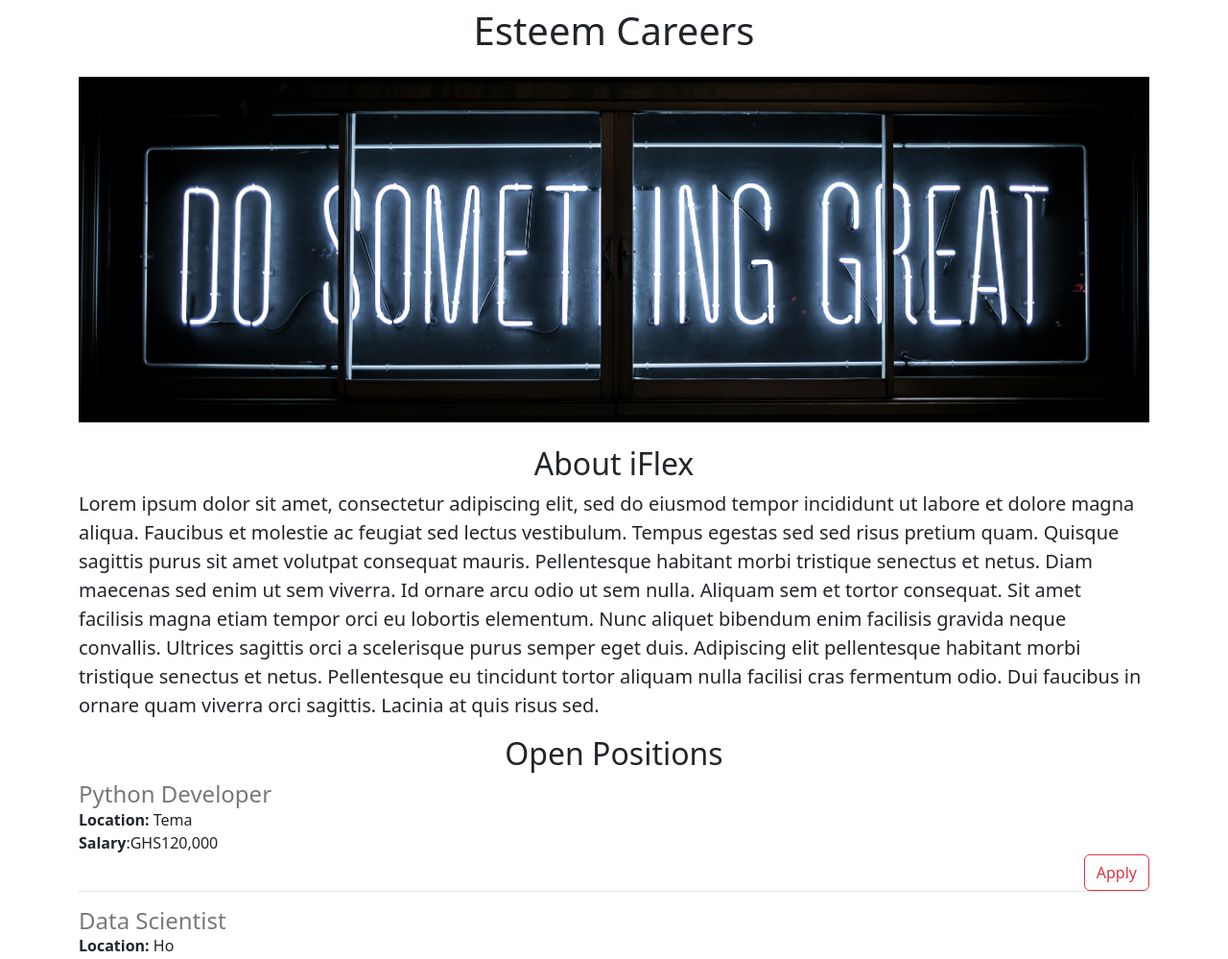
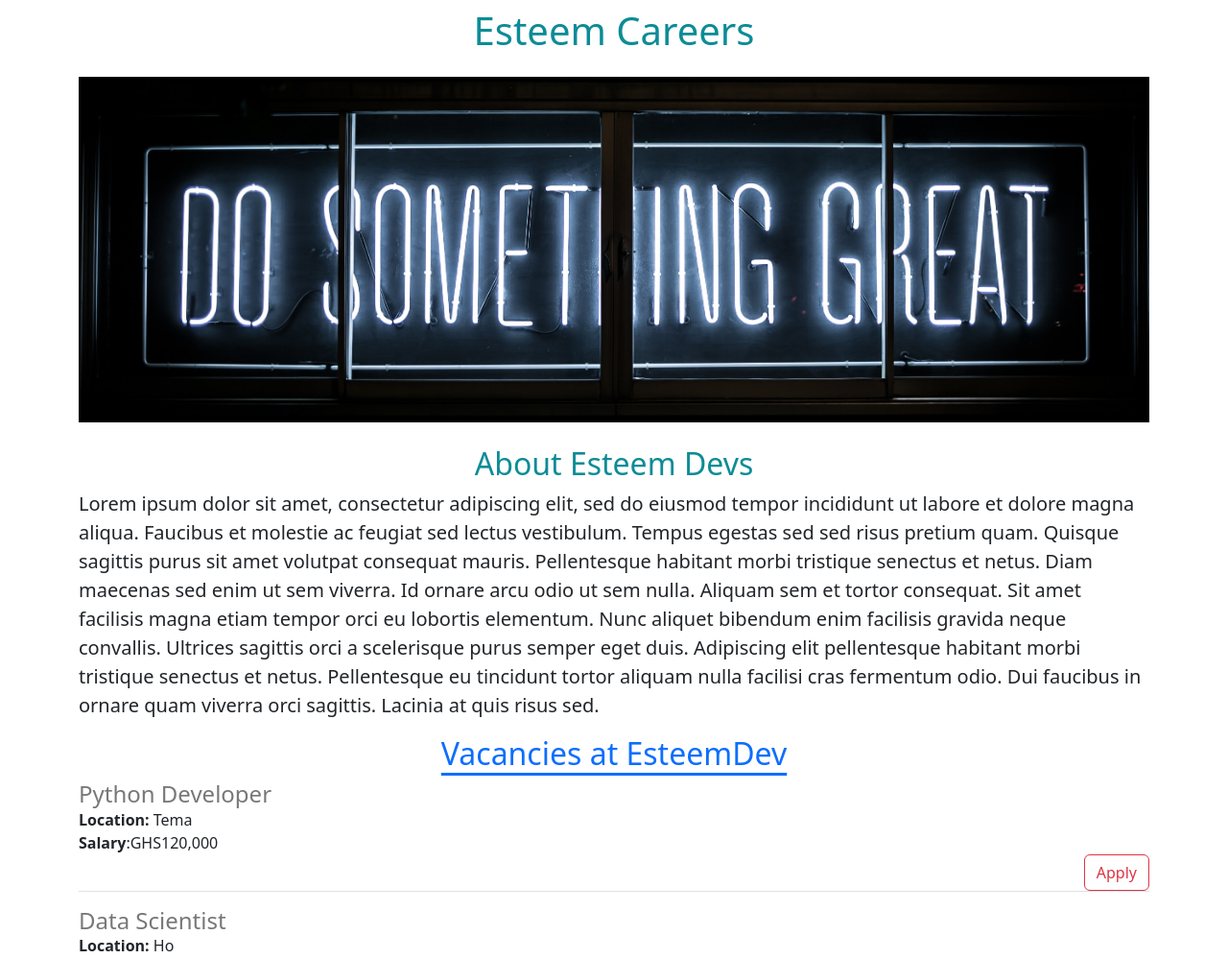
Before and after one commit to FelixT-dev/flex-career-website-v2, a Flask app: page / in a window 1280 px wide. Shown: the top 999 px of the page at 96% size. Run offline with Flask 3, Linux system fonts and the light colour scheme.

Commit message:
changed header elements

```diff
--- a/templates/home.html
+++ b/templates/home.html
@@ -16,11 +16,12 @@
 </head>
 <body>
   <div class="container">
-      <h1 class="text-center mt-2 mb-4">{{com_name}} Careers</h1>
+      <h1 class="text-center mt-2 mb-4" style="color:rgb(12,140,150)">{{com_name}} Careers</h1>
       <img class="img-fluid" id = "banner" src="https://flex-career-website.tubematez.repl.co/static/banner.jpeg" height="320">
-      <h2 class="text-center mt-4 mb-2">About iFlex</h2>
+      <h2 class="text-center mt-4 mb-2"style="color:rgb(12,140,150)" >About {{com_name}} Devs</h2>
       <p class="lead">Lorem ipsum dolor sit amet, consectetur adipiscing elit, sed do eiusmod tempor incididunt ut labore et dolore magna aliqua. Faucibus et molestie ac feugiat sed lectus vestibulum. Tempus egestas sed sed risus pretium quam. Quisque sagittis purus sit amet volutpat consequat mauris. Pellentesque habitant morbi tristique senectus et netus. Diam maecenas sed enim ut sem viverra. Id ornare arcu odio ut sem nulla. Aliquam sem et tortor consequat. Sit amet facilisis magna etiam tempor orci eu lobortis elementum. Nunc aliquet bibendum enim facilisis gravida neque convallis. Ultrices sagittis orci a scelerisque purus semper eget duis. Adipiscing elit pellentesque habitant morbi tristique senectus et netus. Pellentesque eu tincidunt tortor aliquam nulla facilisi cras fermentum odio. Dui faucibus in ornare quam viverra orci sagittis. Lacinia at quis risus sed.</p>
-    <h2 class="text-center mt-2 mb-2">Open Positions</h2>
+
+    <h2 class="text-center"><a class="link-offset-2 link-underline link-underline-opacity-100" href="#">Vacancies at EsteemDev</a></h2>
     <div class="">
       {% for job in job_offers %}
       {% include 'joblist.html' %}
```
